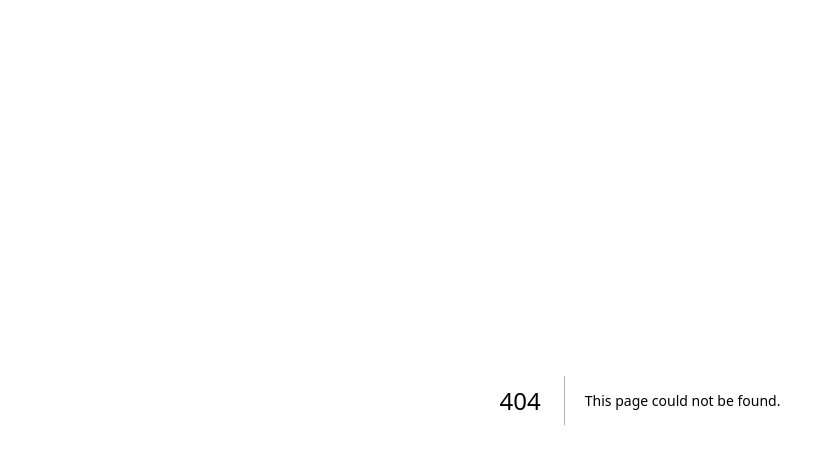
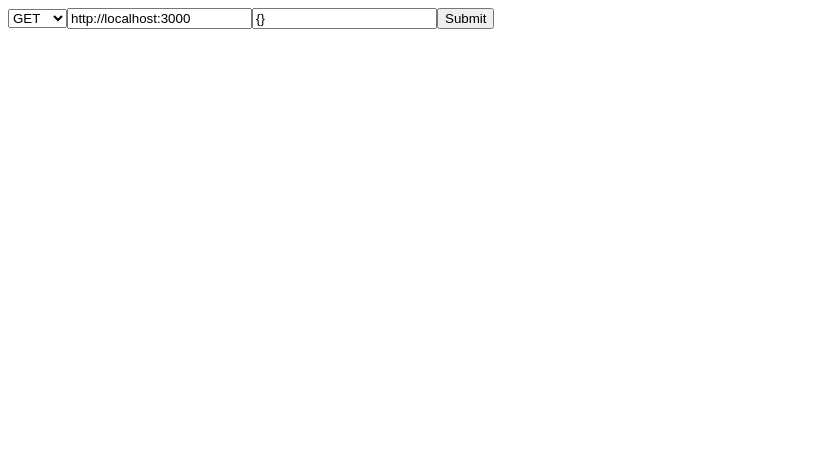
Before and after one commit to SignGin/Clorare, a Next.js app in the folder web/: page /testapi in a window 1280 px wide. Before the commit this address had no page. Shown: the top 464 px of the page, without its empty margins (0-835 px from the left). Built offline with nearby package versions, Linux system fonts and the light colour scheme.

Commit message:
api test page

```diff
--- a/web/package.json
+++ b/web/package.json
@@ -22,6 +22,7 @@
     "next": "13.1.2",
     "react": "18.2.0",
     "react-dom": "18.2.0",
+    "react-hook-form": "^7.45.0",
     "react-intersection-observer": "^9.4.3",
     "typescript": "4.9.4"
   },
--- /dev/null
+++ b/web/src/pages/testapi.tsx
@@ -0,0 +1,75 @@
+import { SubmitHandler, useForm } from 'react-hook-form';
+import axios from 'axios';
+
+type Methods = 'GET' | 'POST';
+
+interface Form {
+  method: Methods;
+  body: string;
+  url: string;
+}
+
+export default function App() {
+  const {
+    register,
+    handleSubmit,
+    watch,
+    formState: { errors },
+  } = useForm<Form>();
+  const onSubmit: SubmitHandler<Form> = data => {
+    if (!data.url.startsWith('http')) {
+      alert('잘못된 URL !');
+      return;
+    }
+    try {
+      const str = JSON.parse(data.body);
+      console.log(data);
+      if (str) {
+        axios({
+          method: data.method,
+          url: data.url,
+          data: data.body,
+        })
+          .then(res => {
+            console.log('res', res);
+            alert(JSON.stringify(res));
+          })
+          .catch(err => {
+            console.error(err);
+          });
+      }
+    } catch (err) {
+      console.error(err);
+      alert('잘못된 body JSON !');
+      return;
+    }
+  };
+
+  return (
+    <div className="flex w-full">
+      <form
+        onSubmit={handleSubmit(onSubmit)}
+        className="flex flex-col w-full items-center"
+      >
+        <select {...register('method')} defaultValue="GET">
+          <option value="GET">GET</option>
+          <option value="POST">POST</option>
+        </select>
+        <input
+          defaultValue="http://localhost:3000"
+          {...register('url', { required: true })}
+          placeholder="url"
+          className="border-2 border-teal-700 bg-rose-200 w-1/2"
+        />
+        <input
+          defaultValue="{}"
+          {...register('body', { required: true })}
+          placeholder="body"
+          className="border-2 border-rose-700 bg-teal-200 w-1/2"
+        />
+        {errors.body && <span>This field is required</span>}
+        <input type="submit" />
+      </form>
+    </div>
+  );
+}
```
Also changed, not shown: 1 other file (tests, documents, lock files or other folders).
